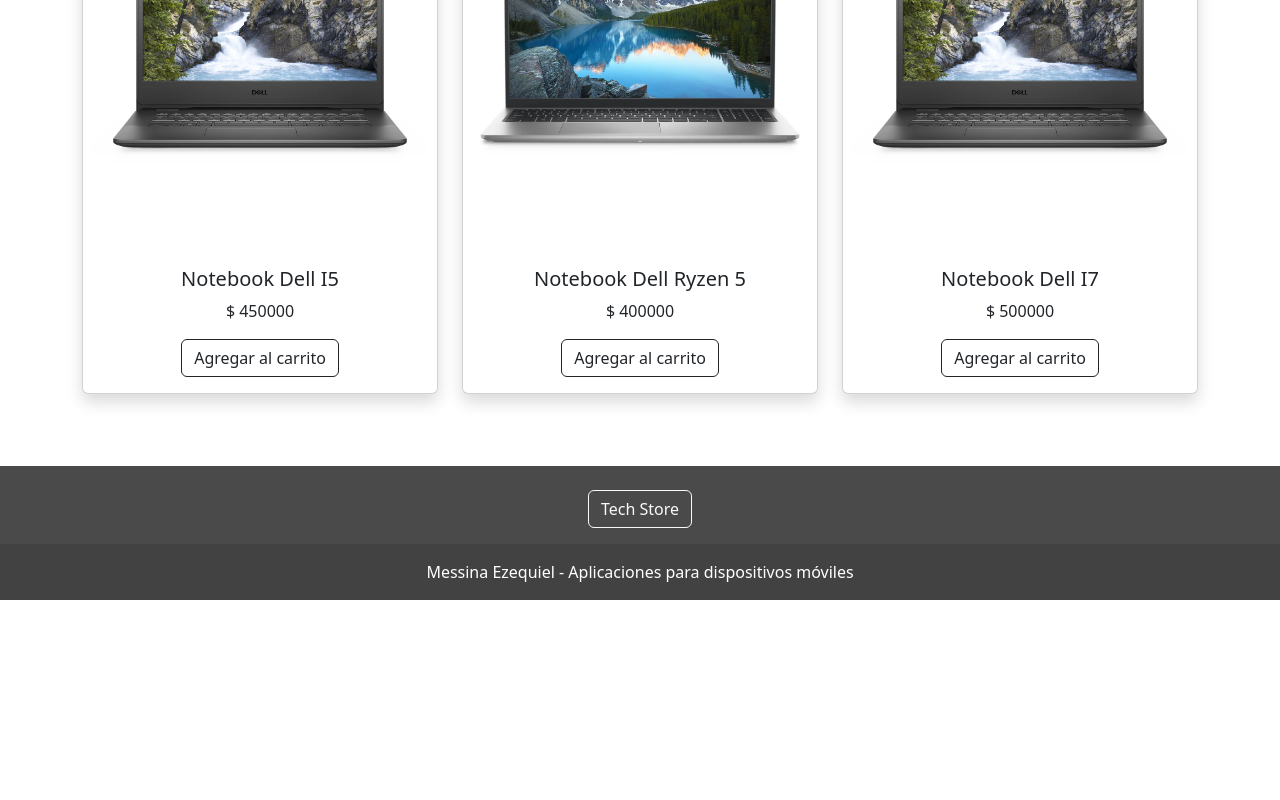
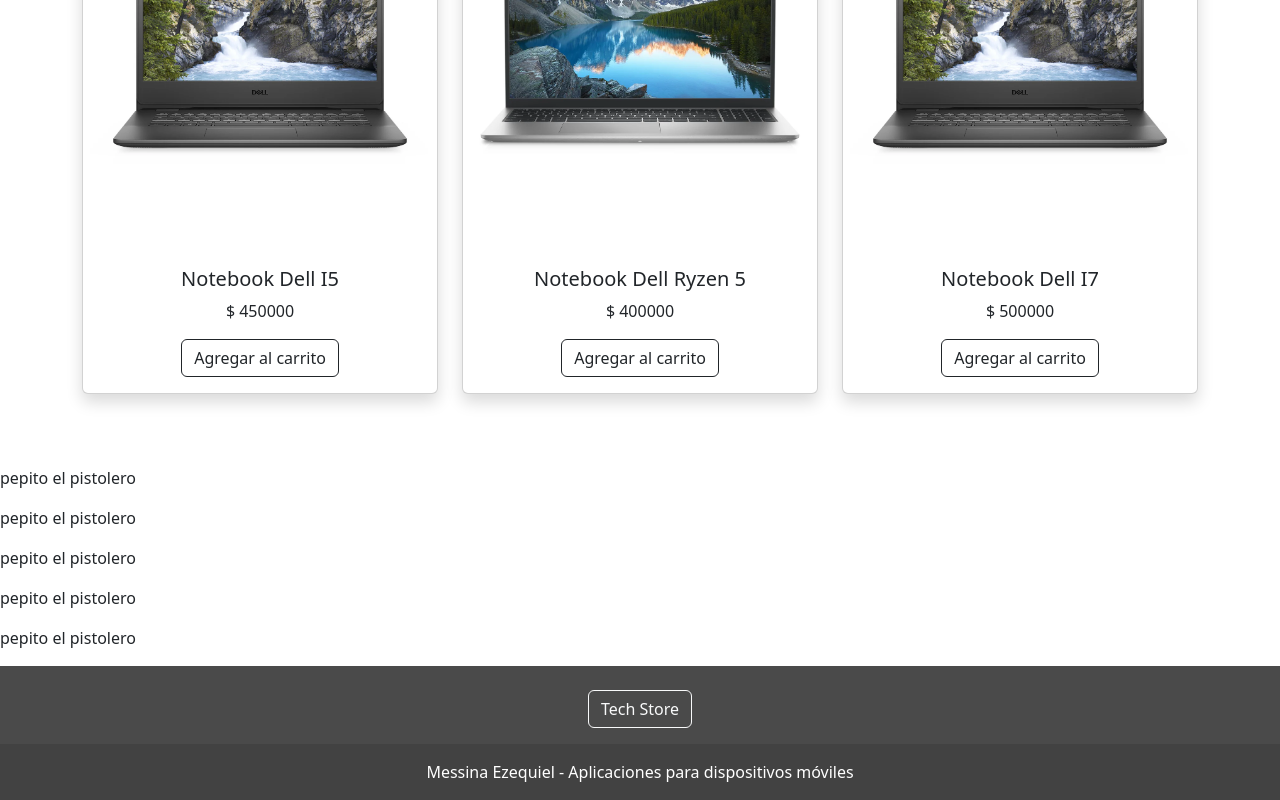
Before and after one commit to leo-dillon/vue, a Vue app: page / in a window 1280 px wide. Shown: the part 1890-2690 px from the top of the page. Before the commit the page ends 2490 px from the top, so only its background shows below. Built offline with nearby package versions, Linux system fonts and the light colour scheme.

Commit message:
Probando error de match

```diff
--- a/src/App.vue
+++ b/src/App.vue
@@ -18,6 +18,11 @@
 <template>
   <Header />
   <HomeView  :productosMostrar="productos" />
+  <p>pepito el pistolero</p>
+  <p>pepito el pistolero</p>
+  <p>pepito el pistolero</p>
+  <p>pepito el pistolero</p>
+  <p>pepito el pistolero</p>
   <Footer />
   <!-- <header>
     <img alt="Vue logo" class="logo" src="@/assets/logo.svg" width="125" height="125" />
```
